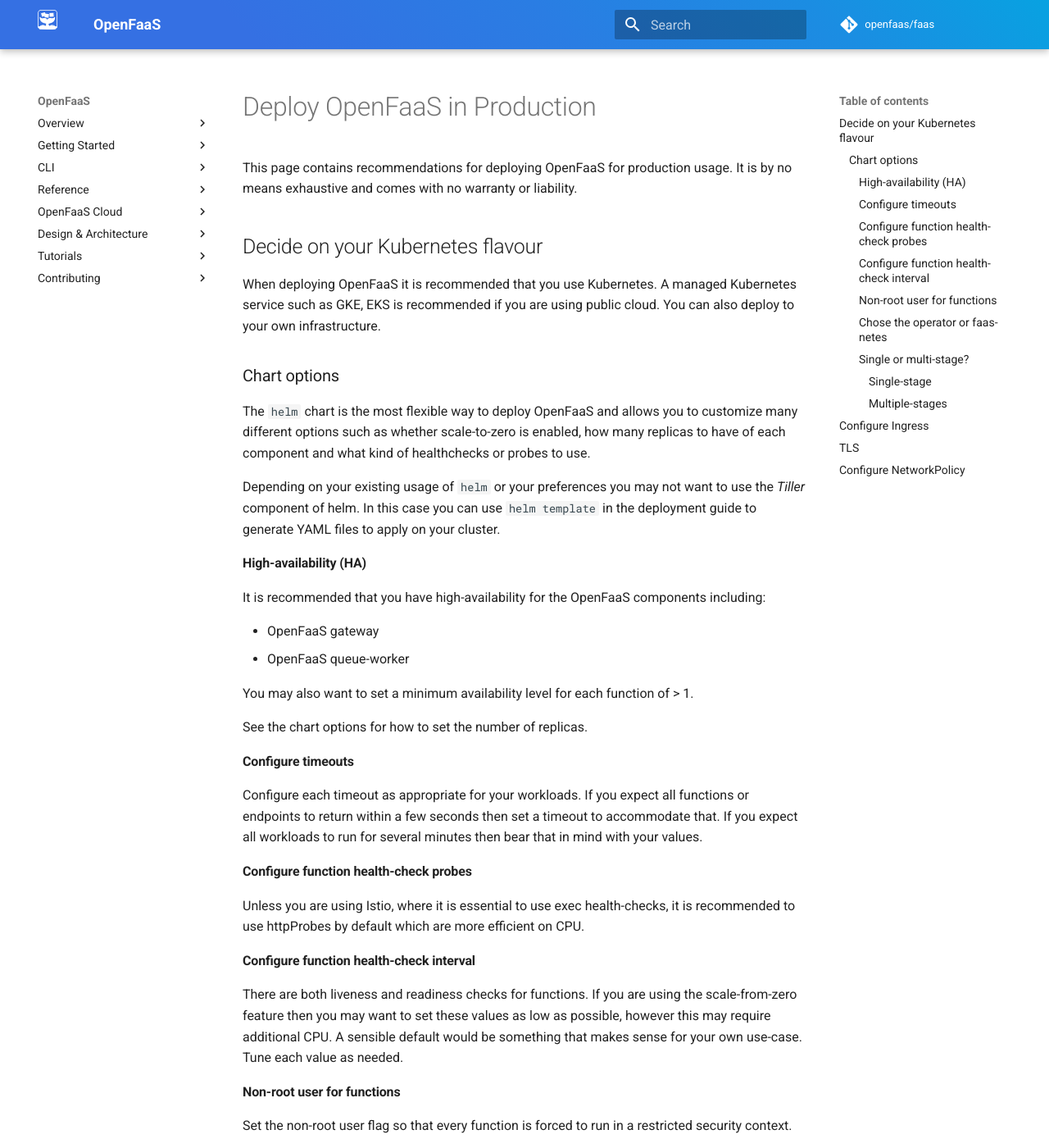
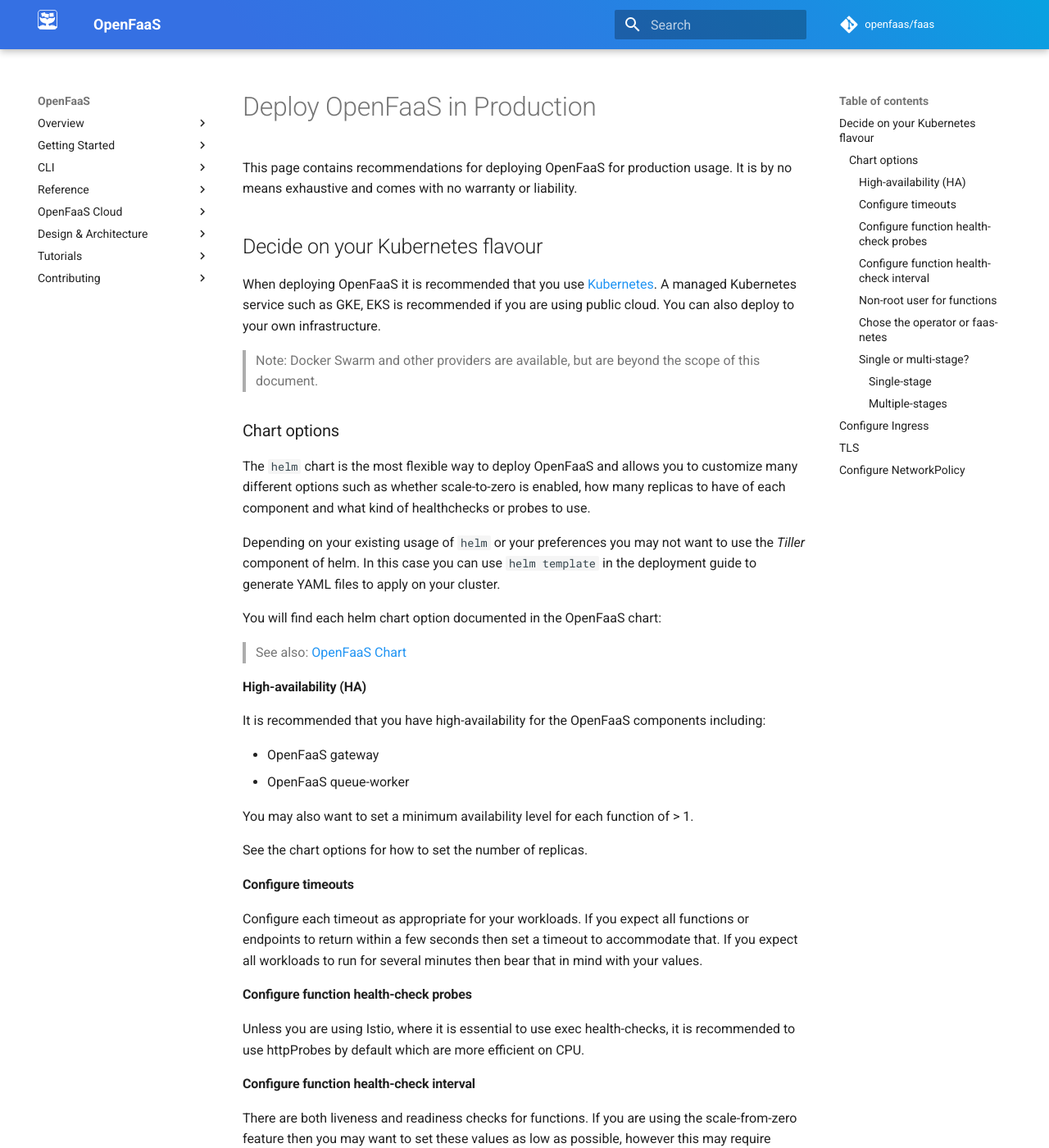
Before and after one commit to openfaas/docs, an MkDocs documentation site: the page built from docs/architecture/production.md, in a window 1280 px wide and 1400 px high. Shown: the whole window at 82% size. Built offline with MkDocs 1.6.1 and Material for MkDocs 9.7.7, drawn with Linux system fonts in a browser that asks for light colours; comment, search, counter and statistics services are not loaded; some of the changed text lies outside the part shown.

Commit message:
Add links
Signed-off-by: Alex Ellis <alexellis2@gmail.com>

````diff
--- a/docs/architecture/production.md
+++ b/docs/architecture/production.md
@@ -4,13 +4,19 @@ This page contains recommendations for deploying OpenFaaS for production usage.
 
 ## Decide on your Kubernetes flavour
 
-When deploying OpenFaaS it is recommended that you use Kubernetes. A managed Kubernetes service such as GKE, EKS is recommended if you are using public cloud. You can also deploy to your own infrastructure.
+When deploying OpenFaaS it is recommended that you use [Kubernetes](https://kubernetes.io/). A managed Kubernetes service such as GKE, EKS is recommended if you are using public cloud. You can also deploy to your own infrastructure.
+
+> Note: Docker Swarm and other providers are available, but are beyond the scope of this document.
 
 ### Chart options
 
 The `helm` chart is the most flexible way to deploy OpenFaaS and allows you to customize many different options such as whether scale-to-zero is enabled, how many replicas to have of each component and what kind of healthchecks or probes to use.
 
 Depending on your existing usage of `helm` or your preferences you may not want to use the *Tiller* component of helm. In this case you can use `helm template` in the deployment guide to generate YAML files to apply on your cluster.
+
+You will find each helm chart option documented in the OpenFaaS chart:
+
+> See also: [OpenFaaS Chart](https://github.com/openfaas/faas-netes/tree/master/chart/openfaas#configuration)
 
 #### High-availability (HA)
 
@@ -43,13 +49,15 @@ Set the non-root user flag so that every function is forced to run in a restrict
 
 The faas-netes controller for OpenFaaS is the most mature, well tested and supported. You may also use the OpenFaaS Operator if you would like to use a Function CRD. If you are not sure which to use, then use faas-netes.
 
+> See also: [faas-netes](https://github.com/openfaas/faas-netes), [openfaas-operator](https://github.com/openfaas-incubator/openfaas-operator).
+
 #### Single or multi-stage?
 
 Now decide if you want to create a single or multi-stage environment. In a single-stage environment a cluster has only one OpenFaaS installation and is either staging, production or something else. In a multi-stage environment a cluster may have several installations of OpenFaaS where each represents a different stage.
 
 ##### Single-stage
 
-Since you have a single stage or environment you can apply the namespaces YAML file from the faas-netes repo. This will create two namespaces:
+Since you have a single stage or environment you can apply the namespaces YAML file from the [faas-netes repo](https://github.com/openfaas/faas-netes). This will create two namespaces:
 
 * openfaas
 * openfaas-fn
@@ -60,9 +68,16 @@ In a multiple stage environment you may have OpenFaaS installed several times -
 
 In this case take a copy of the namespaces YAML file and edit it once per each environment such as:
 
+Staging stage:
+
 ```
 openfaas-staging
 openfaas-staging-fn
+```
+
+Production stage:
+
+```
 openfaas
 openfaas-fn
 ```
@@ -71,9 +86,13 @@ Assume that no suffix means that the environment or stage is for production depl
 
 ## Configure Ingress
 
+> See also: [Ingress](https://kubernetes.io/docs/concepts/services-networking/ingress/)
+
 It is recommended that you use an IngressController and TLS so that traffic between your clients and your OpenFaaS Gateway is encrypted.
 
 You may already have opinions about what IngressController you want to use, the maintainers like to use Nginx given its broad adoption and relative ubiquity.
+
+> See also: [Nginx IngressController](https://github.com/kubernetes/ingress-nginx)
 
 Notes:
 
````
